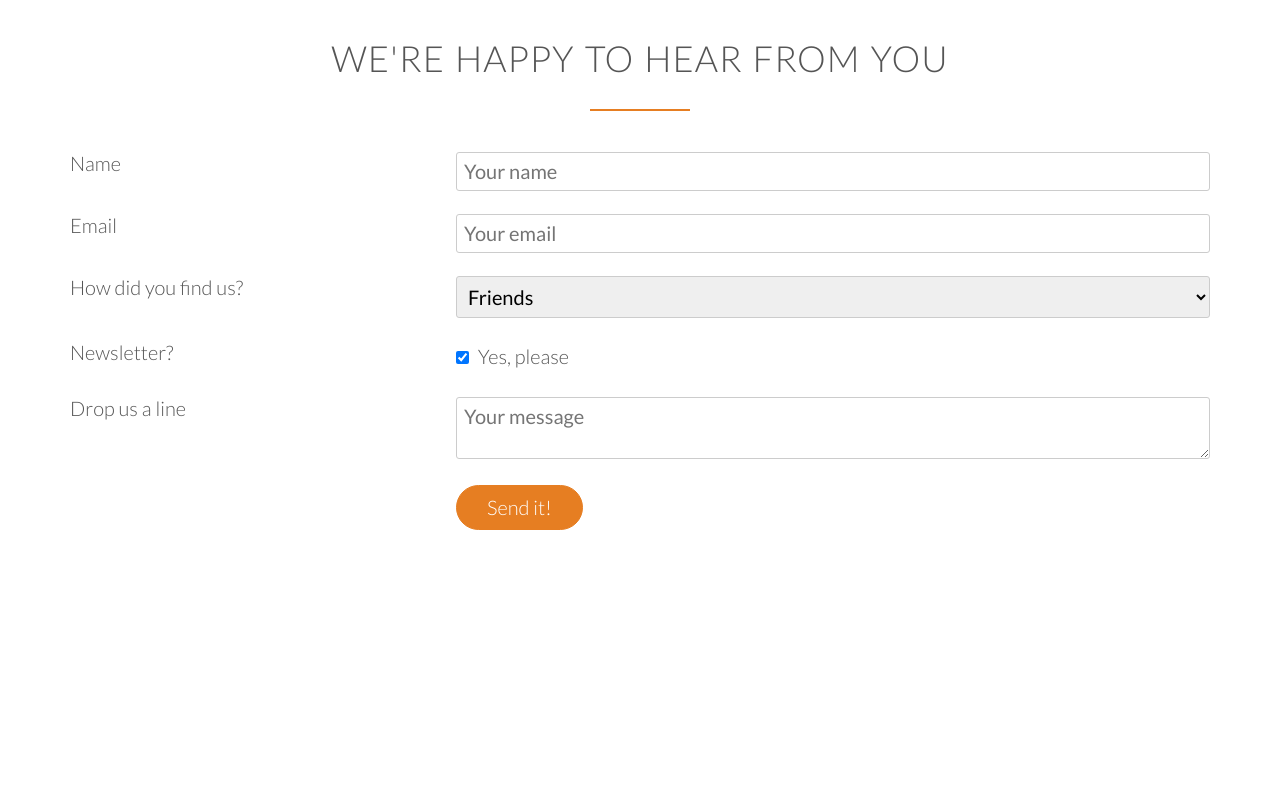
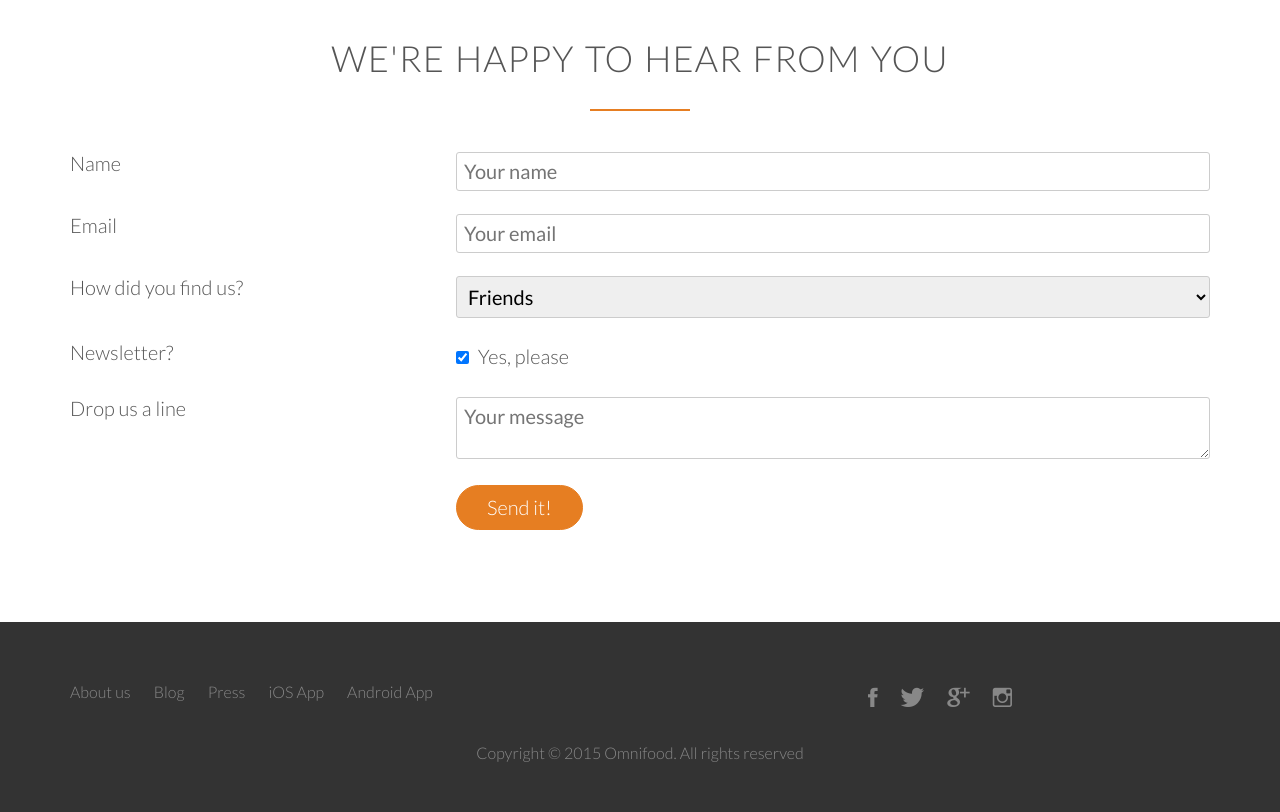
Before and after one commit to NikolayVaklinov10/omnifood_website, a plain HTML site: page index.html in a window 1280 px wide. Shown: the part 4656-5468 px from the top of the page. Before the commit the page ends 5278 px from the top, so only its background shows below. Drawn offline with Linux system fonts and the light colour scheme; files whose address does not match are found by name.

Commit message:
footer commit

```diff
--- a/index.html
+++ b/index.html
@@ -379,8 +379,49 @@
 
             </div>
         </section>
+
+        <footer>
+            <div class="row">
+                <div class="col span-1-0f-2">
+                    <ul class="footer-nav">
+                        <li><a href="#">About us</a></li>
+                        <li><a href="#">Blog</a></li>
+                        <li><a href="#">Press</a></li>
+                        <li><a href="#">iOS App</a></li>
+                        <li><a href="#">Android App</a></li>
+                    </ul>
+
+                </div>
+                <div class="col span-1-of-2">
+                    <ul class="social-links">
+                        <li><a href="#" ><i class="ion-social-facebook"></i></a></li>
+                        <li><a href="#" ><i class="ion-social-twitter"></i></a></li>
+                        <li><a href="#" ><i class="ion-social-googleplus"></i></a></li>
+                        <li><a href="#" ><i class="ion-social-instagram-outline"></i></a></li>
+                    </ul>
+                </div>
+            </div>
+            <div class="row">
+                <p>
+                    Copyright &copy; 2015 Omnifood. All rights reserved
+                </p>
+            </div>
+        </footer>
+
     </body>
 
 </html>
 
 <!--
+
+Section 8: Footer
+Title: None
+
+Navigation:
+1. About us
+2. Blog
+3. Press
+4. iOS App
+5. Android App
+
+Also include links to facebook, twitter, google+ and Instagram accounts.
--- a/resources/css/style.css
+++ b/resources/css/style.css
@@ -505,3 +505,88 @@ input[type=checkbox]{
 }
 
 *focus{outline: none;}
+
+/*------------------------------*/
+/*FOTER */
+/*--------------------------------*/
+
+footer{
+    background-color: #333;
+    padding: 50px;
+    font-size: 80%;
+}
+
+.footer-nav{
+    list-style: none;
+    float: left;
+
+}
+
+
+.social-links{
+    list-style: none;
+    float: right;
+}
+
+.footer-nav li,
+.social-links li {
+    display: inline-block;
+    margin-right: 20px;
+}
+
+
+.footer-nav li:last-child,
+.social-links li:last-child{
+    margin-right: 0;
+}
+
+.footer-nav li a:link,
+.footer-nav li a:visited,
+.social-links li a:link,
+.social-links li a:visited{
+    text-decoration: none;
+    border: 0;
+    color: #888;
+    transition: color 0.2s;
+}
+
+.footer-nav li a:hover,
+.footer-nav li a:active{
+    color: #ddd;
+}
+
+.social-links li a:link,
+.social-links li a:visited{
+    font-size: 160%;
+}
+
+
+.ion-social-facebook,
+.ion-social-twitter,
+.ion-social-googleplus,
+.ion-social-instagram-outline{
+    transition: color: 0.2s;
+}
+
+.ion-social-facebook:hover{
+    color: #3b5998;
+}
+
+.ion-social-twitter:hover{
+    color: #00aced;
+}
+
+.ion-social-googleplus:hover{
+    color: #dd4b39;
+}
+
+.ion-social-instagram-outline:hover{
+    color: #517fa4;
+}
+
+
+footer p {
+    color: #888;
+    text-align: center;
+    margin-top: 20px;
+}
```
